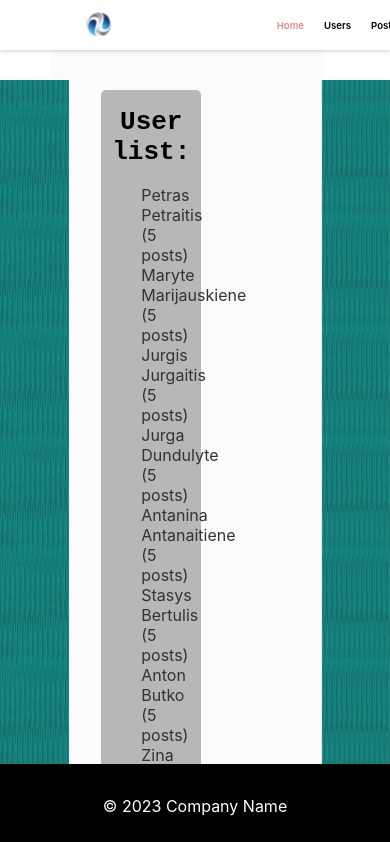
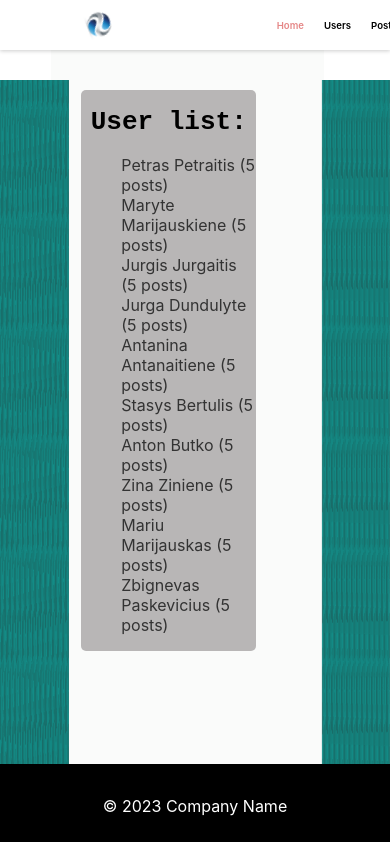
Before and after one commit to alviskalnas/api-baigiamasis, a React (Create React App) app: page / in a window 390 px wide. Shown: the top 842 px of the page. Built offline with nearby package versions, Linux system fonts and the light colour scheme.

Commit message:
api-page-final

```diff
--- a/src/API-page/api-main.scss
+++ b/src/API-page/api-main.scss
@@ -9,7 +9,8 @@
 
     .users-con {
         @media screen and (max-width: 480px) {
-            width: 100px;
+            width: 175px;
+            margin-left: 10px;
           }
         background: #b8b6b6;
         border-radius: 5px;
--- a/src/API-page/header/header.scss
+++ b/src/API-page/header/header.scss
@@ -1,15 +1,15 @@
 .header {
-
   @media screen and (max-width: 768px) {
     height: 60px;
     font-size: 0.8rem;
-    justify-content:space-evenly;
+    justify-content: space-evenly;
   }
 
   @media screen and (max-width: 480px) {
     height: 50px;
     font-size: 0.6rem;
   }
+
   position: fixed;
   z-index: 10;
   top: 0;
@@ -17,7 +17,7 @@
   right: 0;
   z-index: 2;
   display: flex;
-  justify-content:space-between;
+  justify-content: space-between;
   align-items: center;
   height: 80px;
   background-color: white;
@@ -25,7 +25,6 @@
   transition: height 0.3s ease-in-out, background-color 0.3s ease-in-out;
 
   .logo {
-
     @media screen and (max-width: 768px) {
       margin-left: 10px;
       height: 30px;
@@ -41,27 +40,22 @@
     background-size: contain;
     background-position: start;
     animation: rotate 5s linear infinite;
-
   }
 
-@keyframes rotate {
+  @keyframes rotate {
     0% {
-        transform: rotate(0deg);
+      transform: rotate(0deg);
     }
     100% {
-        transform: rotate(360deg);
+      transform: rotate(360deg);
     }
-}
-
-
-
+  }
 
   nav {
-
     width: calc(100% / 3);
     ul {
       @media screen and (max-width: 768px) {
-      margin-left: 30px;
+        margin-left: 30px;
       }
       display: flex;
       justify-content: space-evenly;
@@ -94,6 +88,10 @@
     z-index: 10;
     background-color: rgb(42, 183, 155);
 
+    .logo {
+      background-color: rgb(42, 183, 155);
+    }
+
     .logo a,
     nav ul li a {
       color: white;
```
